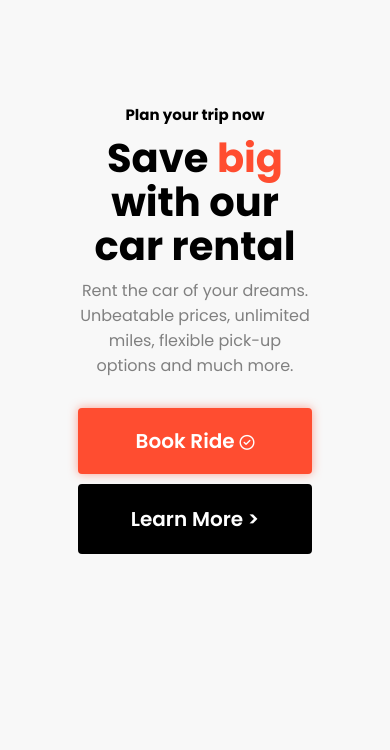
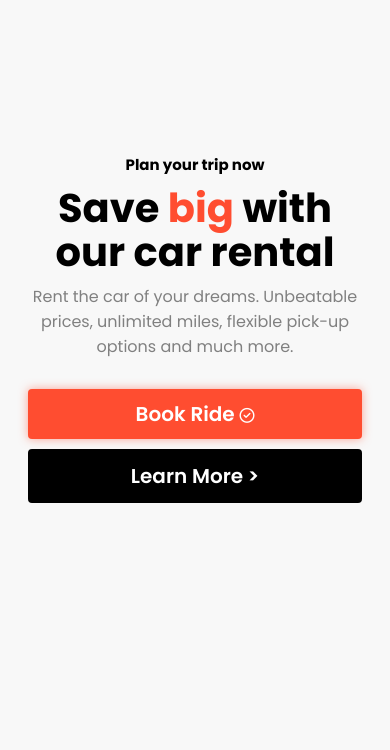
Before and after one commit to leopoldhorne/car-rental-project, a plain HTML site: page index.html in a window 390 px wide. Shown: the part 94-844 px from the top of the page. Drawn offline with Linux system fonts and the light colour scheme.

Commit message:
small responsiveness fix

```diff
--- a/style.css
+++ b/style.css
@@ -199,7 +199,7 @@ header span {
 }
 
 .header__title {
-  font-size: 45px;
+  font-size: 52px;
   line-height: 1.1;
 }
 .header__para {
@@ -605,8 +605,10 @@ header span {
   background-color: rgb(244, 66, 42);
 }
 
-@media (max-width: 780px) {
-  /* Nav */
+@media (max-width:1000px) {
+  .header__button {
+    padding: 10px;
+  }
   .nav__links__middle,
   .nav__links__right {
     display: none;
@@ -614,6 +616,11 @@ header span {
   .nav__menu__open {
     display: block;
   }
+
+}
+
+
+@media (max-width: 780px) {
 
   /* header */
   .header__image__container {
@@ -624,7 +631,7 @@ header span {
     display: none;
   }
   .header__text {
-    width: 70%;
+    width: 100%;
     text-align: center;
   }
   .header__row {
```
